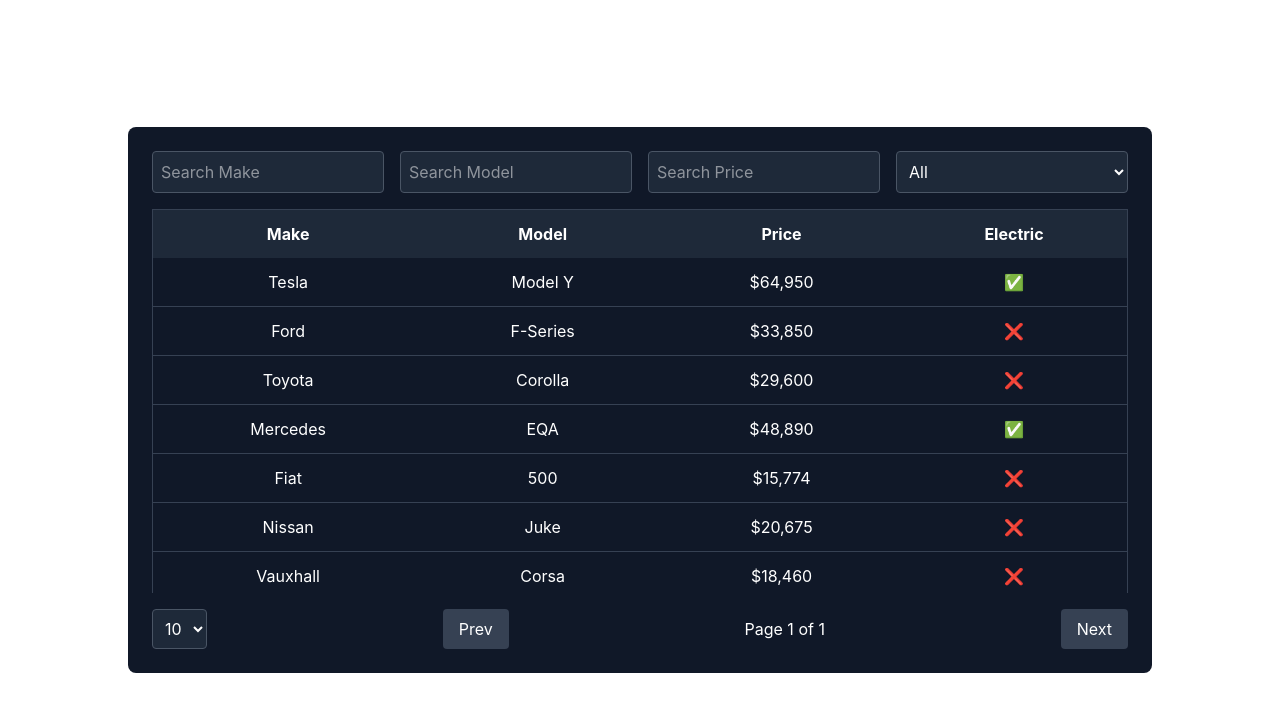
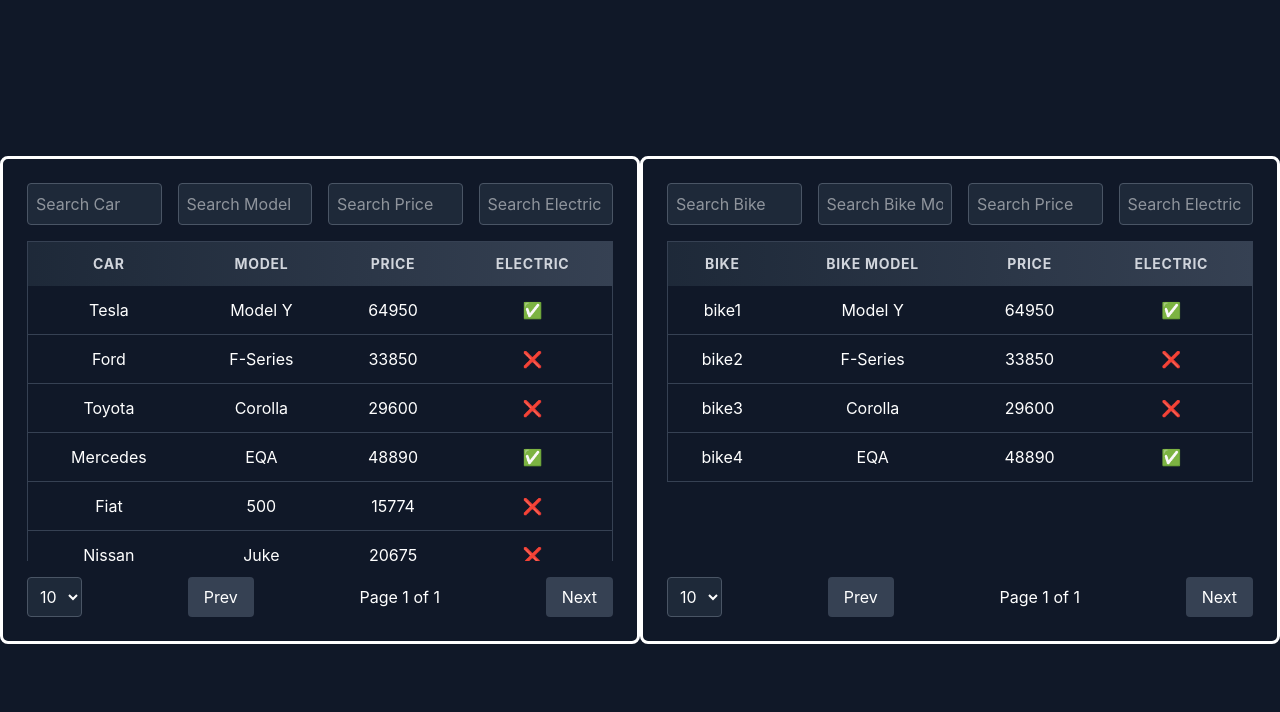
Before and after one commit to DeveloperDhanush-git/elcodamics-dynamic-components, a React (Create React App) app: page / in a window 1280 px wide. Shown: the top 712 px of the page. Built offline with nearby package versions, Linux system fonts and the light colour scheme.

Commit message:
dynamic head and data added

```diff
--- a/src/App.js
+++ b/src/App.js
@@ -2,9 +2,42 @@
 import AgTable from "./Common/DynamicComponent/AgTable/AgTable";
 
 function App() {
+  const headers = [
+    { key: "Car", label: "Car" },
+    { key: "model", label: "Model" },
+    { key: "price", label: "Price" },
+    { key: "electric", label: "Electric" },
+  ];
+  const Examplehead = [
+    { key: "bike",     label: "Bike" },
+    { key: "bikemodel",    label: "Bike Model" },
+    { key: "price",    label: "Price" },
+    { key: "electric", label: "Electric" },
+  ];
+
+  const cardata = [
+    { Car: "Tesla",     model: "Model Y", price: 64950, electric: true },
+    { Car: "Ford",      model: "F-Series", price: 33850, electric: false },
+    { Car: "Toyota",    model: "Corolla", price: 29600, electric: false },
+    { Car: "Mercedes",  model: "EQA", price: 48890, electric: true },
+    { Car: "Fiat",      model: "500", price: 15774, electric: false },
+    { Car: "Nissan",    model: "Juke", price: 20675, electric: false },
+    { Car: "Vauxhall",  model: "Corsa", price: 18460, electric: false },
+    { Car: "Volvo",     model: "EX30", price: 33795, electric: true },
+  ];
+  const bikedata = [
+    { bike: "bike1", bikemodel: "Model Y", price: 64950, electric: true },
+    { bike: "bike2", bikemodel: "F-Series", price: 33850, electric: false },
+    { bike: "bike3", bikemodel: "Corolla", price: 29600, electric: false },
+    { bike: "bike4", bikemodel: "EQA", price: 48890, electric: true },
+
+  ];
+
+
   return (
-    <div className="min-h-screen flex items-center justify-center">
-      <AgTable />
+    <div className="min-h-screen flex items-center justify-center bg-gray-900">
+      <AgTable headers={headers} data={cardata} />
+      <AgTable headers={Examplehead} data={bikedata} />
     </div>
   );
 }
--- a/src/Common/DynamicComponent/AgTable/AgTable.js
+++ b/src/Common/DynamicComponent/AgTable/AgTable.js
@@ -1,98 +1,78 @@
 import React, { useState } from "react";
 
-const initialData = [
-  { make: "Tesla", model: "Model Y", price: 64950, electric: true },
-  { make: "Ford", model: "F-Series", price: 33850, electric: false },
-  { make: "Toyota", model: "Corolla", price: 29600, electric: false },
-  { make: "Mercedes", model: "EQA", price: 48890, electric: true },
-  { make: "Fiat", model: "500", price: 15774, electric: false },
-  { make: "Nissan", model: "Juke", price: 20675, electric: false },
-  { make: "Vauxhall", model: "Corsa", price: 18460, electric: false },
-  { make: "Volvo", model: "EX30", price: 33795, electric: true },
-];
-
-const AgTable = () => {
-  const [data, setData] = useState(initialData);
-  const [searchMake, setSearchMake] = useState("");
-  const [searchModel, setSearchModel] = useState("");
-  const [searchPrice, setSearchPrice] = useState("");
-  const [filterElectric, setFilterElectric] = useState(null);
+const AgTable = ({ headers, data }) => {
+  const [searchFilters, setSearchFilters] = useState(
+    Object.fromEntries(headers.map((header) => [header.key, ""]))
+  );
   const [page, setPage] = useState(1);
   const [pageSize, setPageSize] = useState(10);
 
-  const filteredData = data.filter(
-    (item) =>
-      item.make.toLowerCase().includes(searchMake.toLowerCase()) &&
-      item.model.toLowerCase().includes(searchModel.toLowerCase()) &&
-      item.price.toString().includes(searchPrice) &&
-      (filterElectric === null || item.electric === filterElectric)
+  const handleSearchChange = (key, value) => {
+    setSearchFilters((prevFilters) => ({ ...prevFilters, [key]: value }));
+  };
+
+  const filteredData = data.filter((item) =>
+    headers.every((header) =>
+      (item[header.key] ?? "").toString().toLowerCase().includes((searchFilters[header.key] ?? "").toLowerCase())
+    )
   );
 
   const paginatedData = filteredData.slice((page - 1) * pageSize, page * pageSize);
 
   return (
-    <div className="p-6 bg-gray-900 text-white rounded-lg w-full max-w-5xl mx-auto">
-      <div className="grid grid-cols-4 gap-4 mb-4">
-        <input
-          type="text"
-          placeholder="Search Make"
-          className="p-2 border border-gray-600 bg-gray-800 rounded w-full"
-          onChange={(e) => setSearchMake(e.target.value)}
-        />
-        <input
-          type="text"
-          placeholder="Search Model"
-          className="p-2 border border-gray-600 bg-gray-800 rounded w-full"
-          onChange={(e) => setSearchModel(e.target.value)}
-        />
-        <input
-          type="text"
-          placeholder="Search Price"
-          className="p-2 border border-gray-600 bg-gray-800 rounded w-full"
-          onChange={(e) => setSearchPrice(e.target.value)}
-        />
-        <select
-          className="p-2 border border-gray-600 bg-gray-800 rounded w-full"
-          onChange={(e) => setFilterElectric(e.target.value === "all" ? null : e.target.value === "true")}
-        >
-          <option value="all">All</option>
-          <option value="true">Electric</option>
-          <option value="false">Non-Electric</option>
-        </select>
+    <div className="p-6 bg-gray-900 text-white rounded-lg w-full max-w-5xl mx-auto border-3">
+      <div className={`grid grid-cols-${headers.length} gap-4 mb-4`}>
+        {headers.map((header) => (
+          <input
+            key={header.key}
+            type="text"
+            placeholder={`Search ${header.label}`}
+            className="p-2 border border-gray-600 bg-gray-800 rounded w-full"
+            onChange={(e) => handleSearchChange(header.key, e.target.value)}
+          />
+        ))}
       </div>
-      <div className="overflow-y-auto h-96 custom-scrollbar">
+
+      <div className="overflow-y-auto h-80 custom-scrollbar table-wrapper">
         <table className="w-full border border-gray-700 text-center">
-          <thead className="sticky top-0 bg-gray-800">
+          <thead className="sticky top-0 bg-gradient-to-r from-gray-800 to-gray-700 text-gray-300">
             <tr>
-              <th className="p-3">Make</th>
-              <th className="p-3">Model</th>
-              <th className="p-3">Price</th>
-              <th className="p-3">Electric</th>
+              {headers.map((header) => (
+                <th key={header.key} className="p-3 uppercase tracking-wider text-sm">
+                  {header.label}
+                </th>
+              ))}
             </tr>
           </thead>
           <tbody>
             {paginatedData.map((item, index) => (
-              <tr key={index} className="border-b border-gray-700">
-                <td className="p-3">{item.make}</td>
-                <td className="p-3">{item.model}</td>
-                <td className="p-3">${item.price.toLocaleString()}</td>
-                <td className="p-3">{item.electric ? "✅" : "❌"}</td>
+              <tr key={index} className="border-b border-gray-700 hover:bg-gray-800 transition duration-200">
+                {headers.map((header) => (
+                  <td key={header.key} className="p-3">
+                    {typeof item[header.key] === "boolean"
+                      ? item[header.key] ? "✅" : "❌"
+                      : item[header.key]}
+                  </td>
+                ))}
               </tr>
             ))}
           </tbody>
         </table>
       </div>
+
       <div className="flex justify-between items-center mt-4">
         <select
           className="p-2 border border-gray-600 bg-gray-800 rounded"
           onChange={(e) => setPageSize(Number(e.target.value))}
         >
           <option value="5">5</option>
-          <option value="10" selected>10</option>
+          <option value="10" selected>
+            10
+          </option>
           <option value="15">15</option>
         </select>
         <button
-          className="px-4 py-2 bg-gray-700 rounded"
+          className="px-4 py-2 bg-gray-700 rounded hover:bg-gray-600 transition"
           disabled={page === 1}
           onClick={() => setPage(page - 1)}
         >
@@ -102,7 +82,7 @@
           Page {page} of {Math.ceil(filteredData.length / pageSize)}
         </span>
         <button
-          className="px-4 py-2 bg-gray-700 rounded"
+          className="px-4 py-2 bg-gray-700 rounded hover:bg-gray-600 transition"
           disabled={page * pageSize >= filteredData.length}
           onClick={() => setPage(page + 1)}
         >
@@ -110,6 +90,15 @@
         </button>
       </div>
       <style jsx>{`
+      .table-container {
+    display: flex;
+    flex-direction: column;
+    min-height: 500px;
+  }
+  .table-wrapper {
+    flex-grow: 1;
+    overflow-y: auto;
+  }
         .custom-scrollbar::-webkit-scrollbar {
           width: 8px;
         }
@@ -120,6 +109,9 @@
           background: #4a5568;
           border-radius: 4px;
         }
+        .custom-scrollbar::-webkit-scrollbar-thumb:hover {
+          background: #718096;
+        }
       `}</style>
     </div>
   );
```
